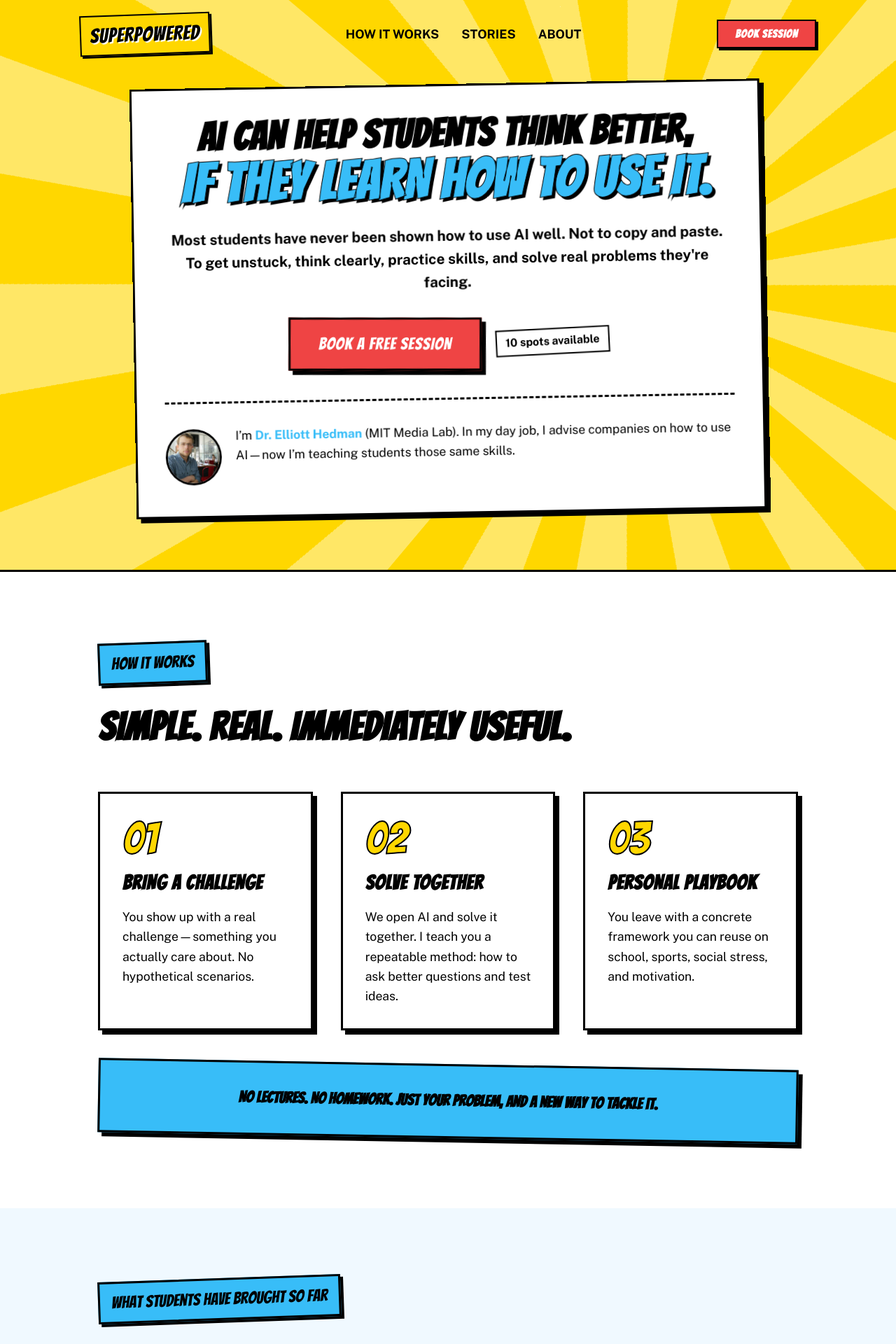
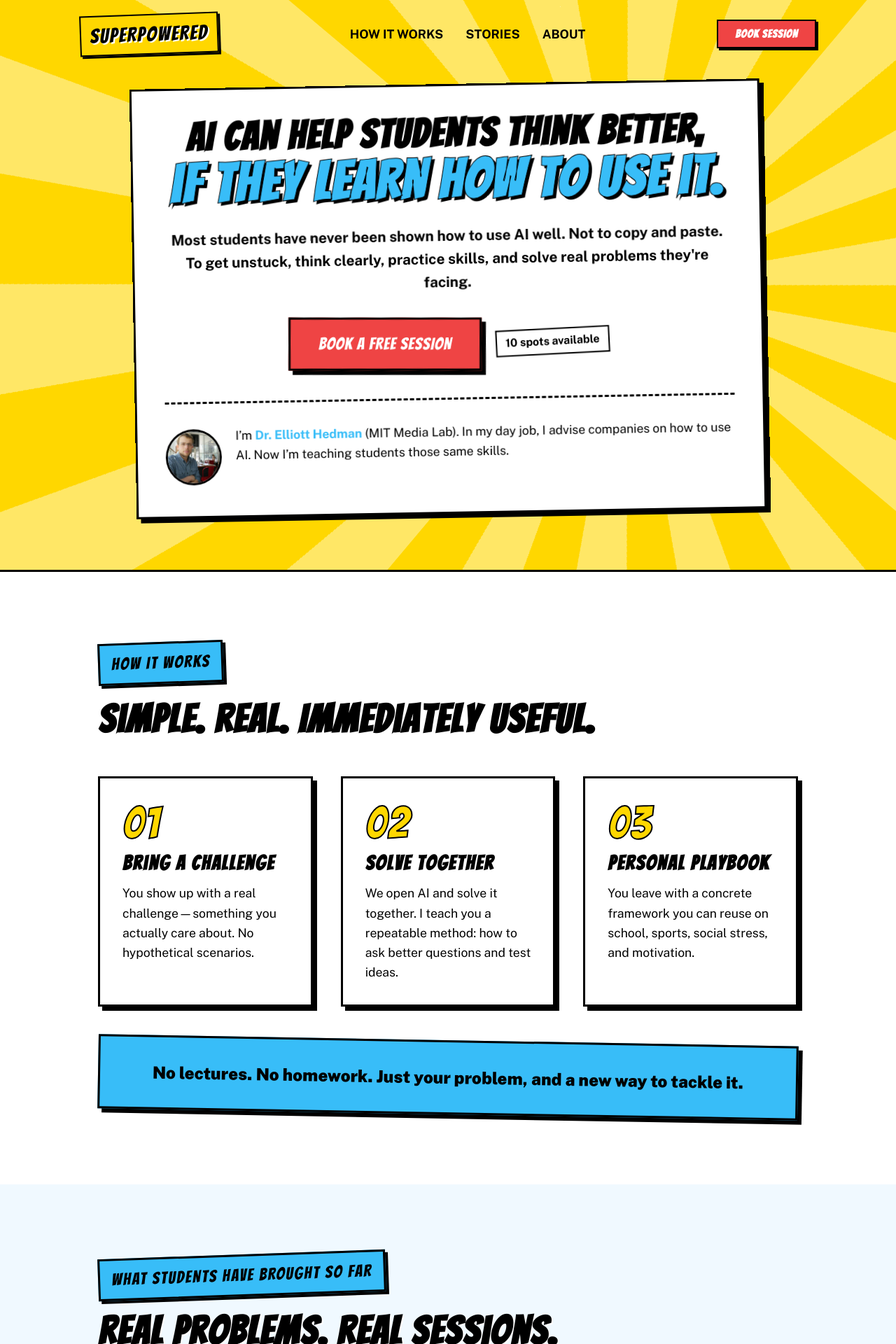
Before and after one commit to mathandlove/superpowered, a React (Vite) app: page / in a window 1280 px wide. Shown: the top 1920 px of the page at 70% size. Built offline with nearby package versions, Linux system fonts and the light colour scheme.

Commit message:
font update and new tab session booking

```diff
--- a/src/App.css
+++ b/src/App.css
@@ -93,6 +93,7 @@
 .hero h1 span {
   color: var(--comic-blue);
   display: block;
+  white-space: nowrap;
   -webkit-text-stroke: 1px var(--comic-black);
   text-shadow: 4px 4px 0px var(--comic-black);
 }
@@ -168,6 +169,8 @@ section {
   border: var(--comic-border);
   box-shadow: 4px 4px 0px var(--comic-black);
   transform: rotate(-2deg);
+  text-transform: uppercase;
+  letter-spacing: 2px;
 }
 
 h2 {
@@ -305,6 +308,7 @@ h2 {
   -webkit-text-stroke: 2px var(--comic-black);
   margin-bottom: 8px;
   line-height: 1;
+  letter-spacing: 2px;
 }
 
 .step-card h3 {
@@ -323,13 +327,14 @@ h2 {
   background: var(--comic-blue);
   border: var(--comic-border);
   padding: 32px;
-  font-size: 1.4rem;
+  font-size: 1.5rem;
   color: var(--comic-black);
-  font-weight: 700;
-  font-family: 'Bangers', cursive;
+  font-weight: 900;
+  font-family: 'Public Sans', sans-serif;
   box-shadow: var(--comic-shadow);
   text-align: center;
   transform: rotate(1deg);
+  line-height: 1.5;
 }
 
 /* Quotes Section - Speech Bubbles */
@@ -454,7 +459,8 @@ h2 {
   font-size: 4rem;
   margin-bottom: 16px;
   text-shadow: none;
-  letter-spacing: 2px;
+  letter-spacing: 3px;
+  text-transform: uppercase;
 }
 
 .cta-section .subtitle {
--- a/src/App.tsx
+++ b/src/App.tsx
@@ -20,12 +20,12 @@ function App() {
             <h1><span className="hero-headline">AI can help students think better,</span> <span>if they learn how to use it.</span></h1>
             <p>Most students have never been shown how to use AI well. Not to copy and paste. To get unstuck, think clearly, practice skills, and solve real problems they're facing.</p>
             <div className="hero-cta-group">
-              <a href="https://outlook.office.com/book/Superpower@robotsandpencils.com" className="primary-btn">Book a Free Session</a>
+              <a href="https://outlook.office.com/book/Superpower@robotsandpencils.com" target="_blank" rel="noopener noreferrer" className="primary-btn">Book a Free Session</a>
               <span className="hero-note">10 spots available</span>
             </div>
             <div className="intro-block">
               <img src={elliottPhoto} alt="Elliott Hedman" className="profile-photo" />
-              <p className="intro-name">I’m <strong style={{ color: 'var(--comic-blue)' }}>Dr. Elliott Hedman</strong> (MIT Media Lab). In my day job, I advise companies on how to use AI—now I’m teaching students those same skills.</p>
+              <p className="intro-name">I’m <strong style={{ color: 'var(--comic-blue)' }}>Dr. Elliott Hedman</strong> (MIT Media Lab). In my day job, I advise companies on how to use AI. Now I’m teaching students those same skills.</p>
             </div>
           </div>
         </div>
@@ -126,8 +126,8 @@ function App() {
             <div className="section-label">Why free?</div>
             <h2>A good trade.</h2>
             <div className="text-content">
-              <p>I'm deep in this research at MIT and preparing for a talk at SXSW; working with real students is how I make the work better.</p>
-              <p>You get a free hour with an MIT researcher. I learn from real sessions. Good trade.</p>
+              <p>I'm deep in this research and preparing for a talk at SXSW; working with real students is how I make the work better.</p>
+              <p>You get a free hour with a researcher. I learn from real sessions. Good trade.</p>
             </div>
           </div>
         </section>
@@ -137,9 +137,7 @@ function App() {
           <div className="section-label">About the Founder</div>
           <h2>Dr. Elliott Hedman</h2>
           <div className="text-content">
-            <p>Dr. Elliott Hedman helps elevate the voices of all children. He earned his Ph.D. at the MIT Media Lab, where he helped invent a sensor that can measure children’s subconscious emotional responses.</p>
-            <p>After working at IDEO and Google, Elliott formed the consulting company mPath, that helps companies like the LEGO Group and McGraw Hill empathize and build for the students and teachers they serve.</p>
-            <p>In a blaze of passion, Elliott also created a free app, Wonder.io, that reinvents the reading experience for struggling readers. While he hasn’t fully pursued it yet, Elliott is convinced that he’s a pretty good stand-up comedian for 8 year old children.</p>
+            <p>Dr. Elliott Hedman is an MIT Media Lab PhD who helps students learn how to use AI as a coach—so they can think better, get unstuck, and take ownership of their learning. He’s worked at Google and IDEO and has helped organizations like LEGO and McGraw Hill build for the students and teachers they serve. Now he offers free 1:1 sessions where students bring a real challenge and learn a practical, repeatable way to use AI responsibly—without replacing their own work or voice.</p>
             <div className="about-links" style={{ marginTop: '32px', display: 'flex', gap: '24px', flexWrap: 'wrap' }}>
               <a href="https://buildempathy.com/portfolio" target="_blank" rel="noopener noreferrer" style={{ color: 'var(--comic-blue)', fontWeight: 600, textDecoration: 'none' }}>Link to Elliott’s CV (2024) →</a>
               <a href="https://www.linkedin.com/in/customerobsession/" target="_blank" rel="noopener noreferrer" style={{ color: 'var(--comic-blue)', fontWeight: 600, textDecoration: 'none' }}>LinkedIn Profile →</a>
@@ -153,7 +151,7 @@ function App() {
         <div className="container">
           <h2>Book a free session</h2>
           <p className="subtitle">One hour. One real problem. A new way to get unstuck.</p>
-          <a href="https://outlook.office.com/book/Superpower@robotsandpencils.com" className="cta-btn">Book a Session</a>
+          <a href="https://outlook.office.com/book/Superpower@robotsandpencils.com" target="_blank" rel="noopener noreferrer" className="cta-btn">Book a Session</a>
           <p className="cta-note">Want to sit in as a parent? Totally fine.</p>
         </div>
       </section>
--- a/src/components/Footer.css
+++ b/src/components/Footer.css
@@ -24,7 +24,8 @@
   font-family: 'Bangers', cursive;
   font-size: 2rem;
   margin-bottom: 12px;
-  letter-spacing: 1px;
+  letter-spacing: 2px;
+  text-transform: uppercase;
 }
 
 .footer-brand p {
@@ -42,7 +43,7 @@
   font-family: 'Bangers', cursive;
   font-size: 1.2rem;
   text-transform: uppercase;
-  letter-spacing: 1px;
+  letter-spacing: 2px;
   margin-bottom: 20px;
 }
 
--- a/src/components/Navbar.css
+++ b/src/components/Navbar.css
@@ -28,7 +28,7 @@
   font-family: 'Bangers', cursive;
   font-size: 1.8rem;
   color: #000;
-  letter-spacing: 1px;
+  letter-spacing: 2px;
   text-transform: uppercase;
   text-shadow: 2px 2px 0px #fff;
   background: var(--comic-yellow);
--- a/src/components/Navbar.tsx
+++ b/src/components/Navbar.tsx
@@ -31,7 +31,7 @@ const Navbar = () => {
           <a href="#about">About</a>
         </div>
         <div className="navbar-cta">
-          <a href="https://outlook.office.com/book/Superpower@robotsandpencils.com" className="nav-btn">Book Session</a>
+          <a href="https://outlook.office.com/book/Superpower@robotsandpencils.com" target="_blank" rel="noopener noreferrer" className="nav-btn">Book Session</a>
         </div>
       </div>
     </nav>
--- a/src/index.css
+++ b/src/index.css
@@ -35,6 +35,6 @@ body {
 
 h1, h2, h3, h4, h5, h6 {
   font-family: 'Bangers', cursive;
-  letter-spacing: 1px;
-  text-transform: uppercase;
+  letter-spacing: 2px;
+  line-height: 1.2;
 }
```
